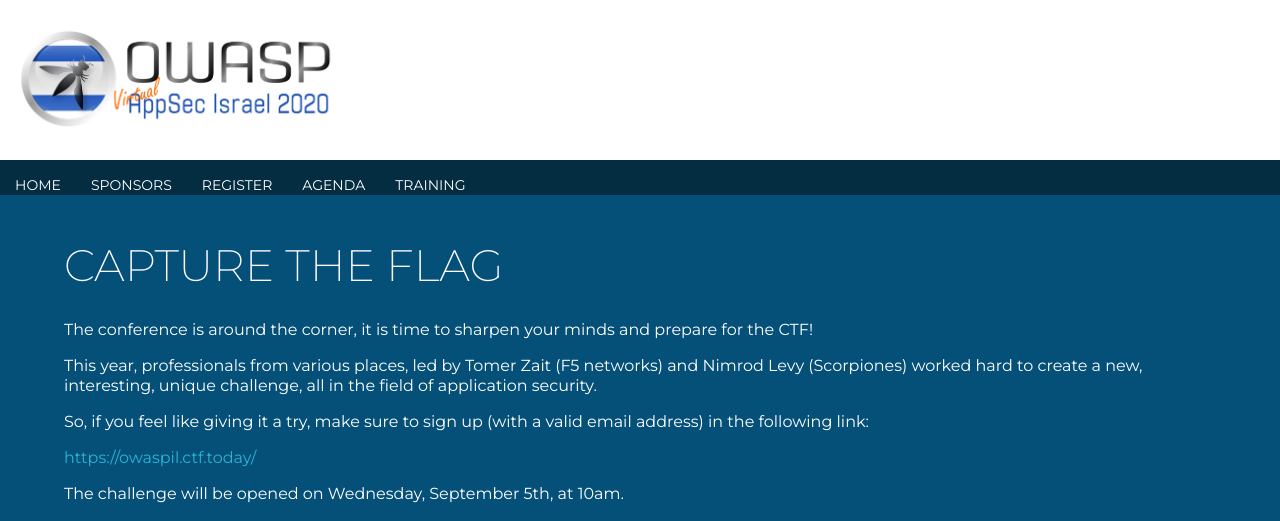
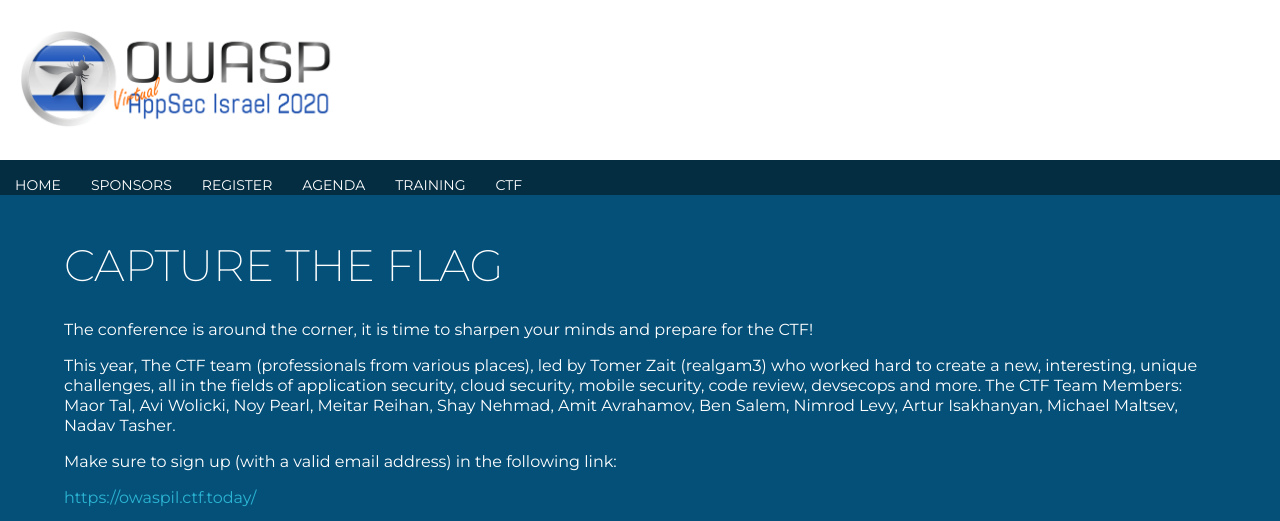
Before and after one commit to OWASP/www-event-appsecil-2023, a Jekyll site: the page built from CTF.md, in a window 1280 px wide. Shown: the top 521 px of the page. Built offline with Jekyll 4.4.1, drawn with Linux system fonts in a browser that asks for light colours; our own code applies the rules of GitHub Pages for plain Markdown files; some of the changed text lies outside the part shown.

Commit message:
Add CTF Page

```diff
--- a/ctf.md
+++ b/CTF.md
@@ -7,15 +7,15 @@
 The conference is around the corner, it is time to sharpen your minds and prepare for the CTF!
 
 
-This year, professionals from various places, led by Tomer Zait (F5 networks) and Nimrod Levy (Scorpiones) worked hard to create a new, interesting, unique challenge, all in the field of application security.
+This year, The CTF team (professionals from various places), led by Tomer Zait (realgam3)  who worked hard to create a new, interesting, unique challenges, all in the fields of application security, cloud security, mobile security, code review, devsecops and more.
+The CTF Team Members: Maor Tal, Avi Wolicki, Noy Pearl, Meitar Reihan, Shay Nehmad, Amit Avrahamov, Ben Salem, Nimrod Levy, Artur Isakhanyan, Michael Maltsev, Nadav Tasher.
 
-
-So, if you feel like giving it a try, make sure to sign up (with a valid email address) in the following link:
+Make sure to sign up (with a valid email address) in the following link:
 
 [https://owaspil.ctf.today/](https://owaspil.ctf.today/)
 
 
-The challenge will be opened on Wednesday, September 5th, at 10am.
+The challenge will be opened on Saturday, October 24th at 7pm.
 
 
 Good Luck :)
--- a/_data/menus.yml
+++ b/_data/menus.yml
@@ -16,8 +16,8 @@
   url  : Training
 #- title: WIA
 #  url  : WIA
-#- title: CTFW
-#  url  : ctf
+- title: CTF
+  url  : CTF
 #- title: CV Workshop
 #  url  : Resume
 #- title: Sponsors
```
Also changed, not shown: _data/sponsors.yml (+3 -7 lines), assets/img/Sponsors/Amazon.png (added).
